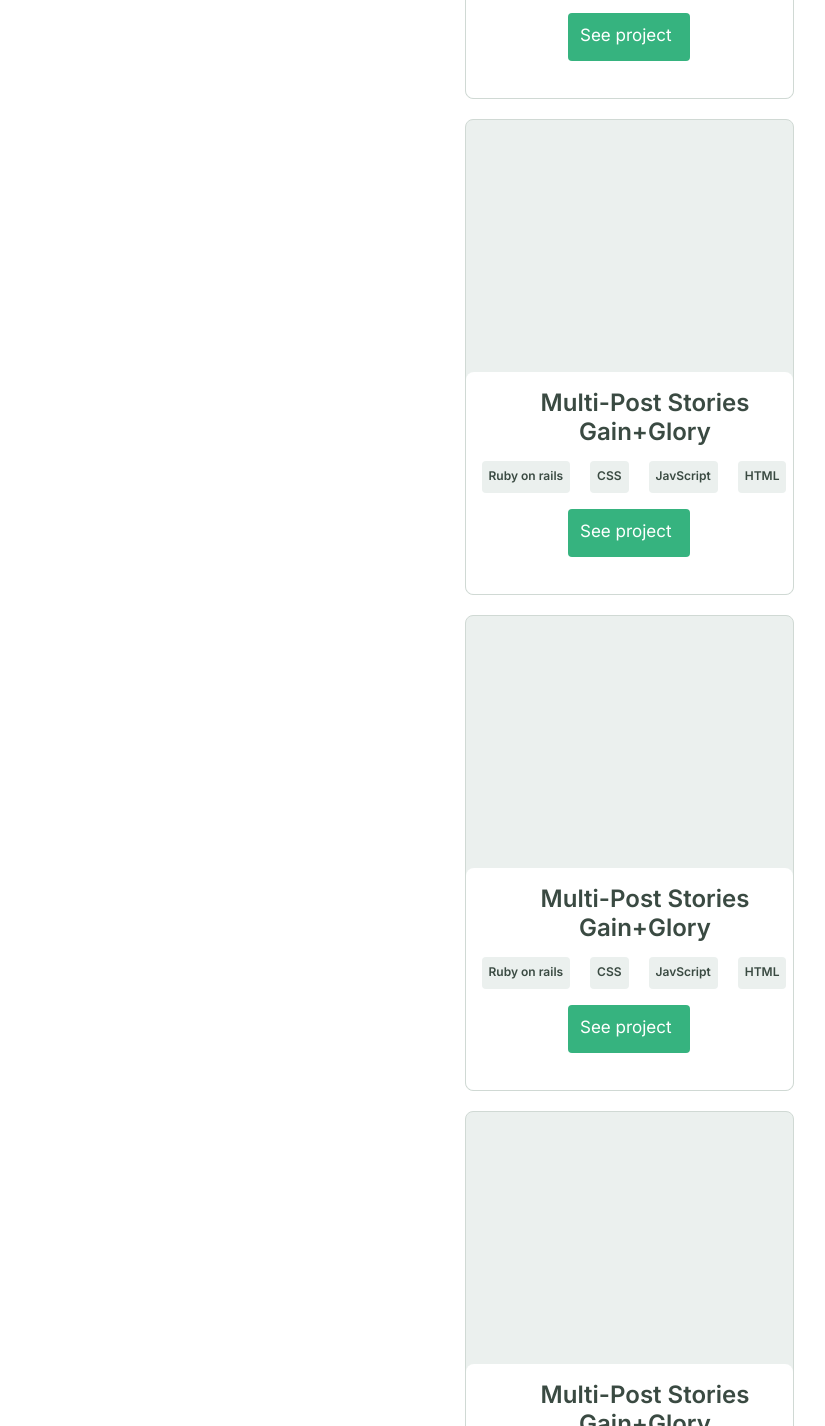
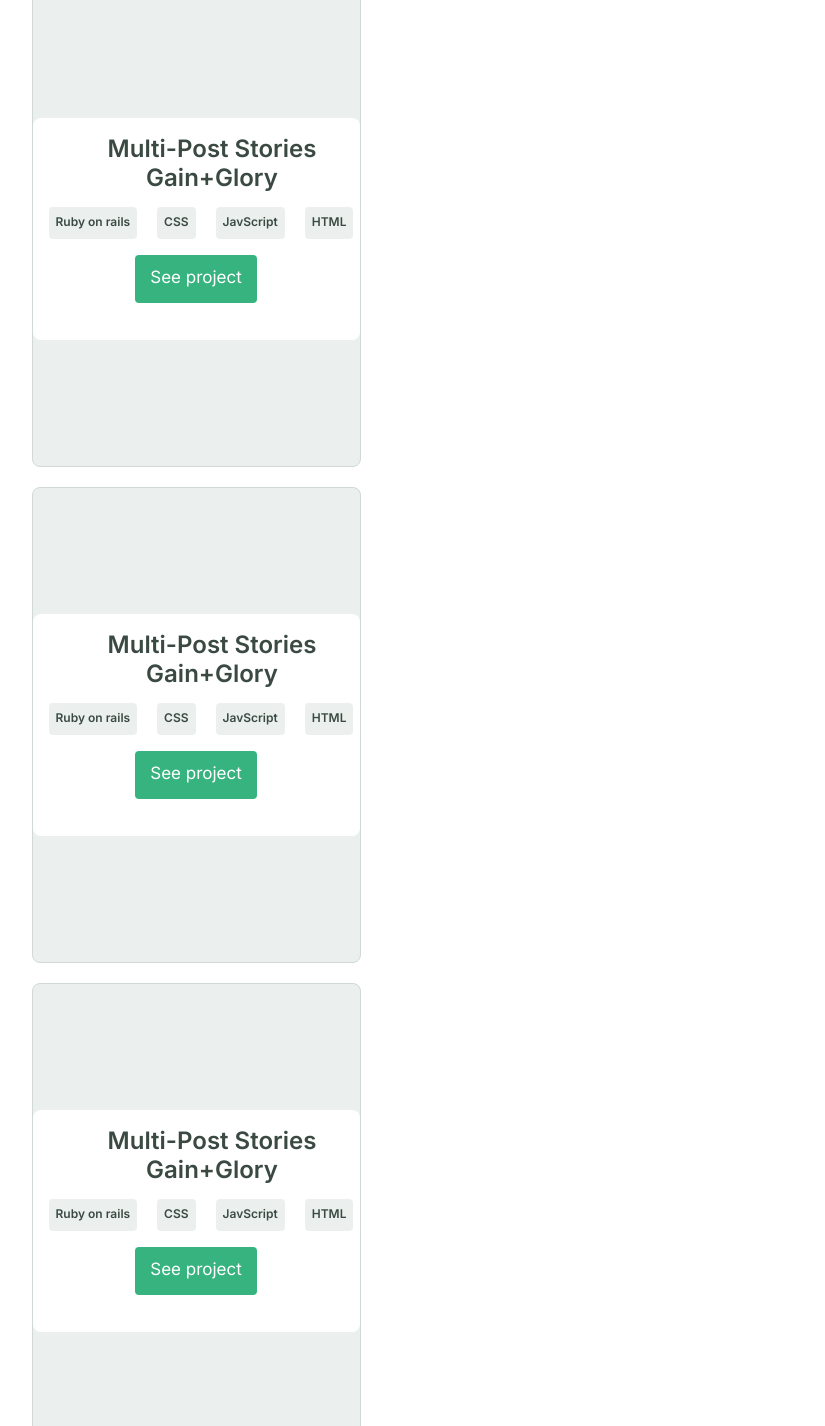
Before and after one commit to CindyDorantes/My-personal-portfolio-site, a plain HTML site: page Index.html in a window 1280 px wide. Shown: the part 1374-2800 px from the top of the page, without its empty margins (11-836 px from the left). Drawn offline with Linux system fonts and the light colour scheme.

Commit message:
Organize element .works with grid instead of flexbox

```diff
--- a/Index.html
+++ b/Index.html
@@ -40,12 +40,12 @@
         </ul>
     </section>
         <p><img src="./Images/arrow_button.png" alt="arrow button" class="arrow_button"></p>
-
+    <!--here begins the 'Works' section-->
     <section class="works">
-        <h2>My recent Works <br> <img src="./Images/Indicator.png" alt="green line divisor"></h2>
+        <h2 class="works-heading">My recent Works <br> <img src="./Images/Indicator.png" alt="green line divisor"></h2>
         <br>
         <!--First work-item-->
-        <div class="work-item">
+        <div class="work-item01">
             <div class="work-image"></div>
             <div class="work-content">
                 <div class="work-title">Multi-Post Stories Gain+Glory</div>
@@ -59,7 +59,7 @@
             </div>
         </div>
         <!--Second work item-->
-        <div class="work-item">
+        <div class="work-item02">
             <div class="work-image"></div>
             <div class="work-content">
                 <div class="work-title">Multi-Post Stories Gain+Glory</div>
@@ -73,7 +73,7 @@
             </div>
         </div>
         <!--3rd work item-->
-        <div class="work-item">
+        <div class="work-item03">
             <div class="work-image"></div>
             <div class="work-content">
                 <div class="work-title">Multi-Post Stories Gain+Glory</div>
@@ -87,7 +87,7 @@
             </div>
         </div>
         <!--4th work item-->
-        <div class="work-item">
+        <div class="work-item04">
             <div class="work-image"></div>
             <div class="work-content">
                 <div class="work-title">Multi-Post Stories Gain+Glory</div>
@@ -101,7 +101,7 @@
             </div>
         </div>
         <!--5th work item-->
-        <div class="work-item">
+        <div class="work-item05">
             <div class="work-image"></div>
             <div class="work-content">
                 <div class="work-title">Multi-Post Stories Gain+Glory</div>
--- a/style.css
+++ b/style.css
@@ -10,6 +10,7 @@ body {
   font-style: normal;
   font-weight: 600;
   font-size: 28px;
+  text-align: center;
 }
 
 header {
@@ -43,7 +44,8 @@ h2 {
   text-align: center;
   color: #172b4d;
   margin: 26px;
-  width: 327px;
+
+  /* width: 327px; */
 }
 
 p {
@@ -87,13 +89,18 @@ ul {
 }
 
 .works {
-  display: flex;
+  /* display: flex;
   flex-direction: column;
   justify-content: center;
-  align-items: center;
+  align-items: center; */
+  text-align: center;
+  display: grid;
+  grid-template-rows: repeat(6, auto);
+  align-content: center;
+  row-gap: 20px;
 }
 
-.work-item {
+/* .work-item {
   width: 327px;
   height: 474px;
   border-radius: 8px;
@@ -103,6 +110,80 @@ ul {
   margin-bottom: 10px;
   display: grid;
   grid-template-rows: 252px 222px;
+} */
+
+.works-heading {
+  grid-row: 1 / 2;
+}
+
+.work-item01 {
+  width: 327px;
+  height: 474px;
+  border-radius: 8px;
+  background-color: #ebf0ee;
+  border: 1px solid #d0d9d4;
+  margin-left: 34.5px;
+  margin-right: 34.5px;
+  grid-row: 2 / 3;
+  display: flex;
+  justify-content: center;
+  align-items: center;
+}
+
+.work-item02 {
+  width: 327px;
+  height: 474px;
+  border-radius: 8px;
+  background-color: #ebf0ee;
+  border: 1px solid #d0d9d4;
+  margin-left: 34.5px;
+  margin-right: 34.5px;
+  grid-row: 3 / 4;
+  display: flex;
+  justify-content: center;
+  align-items: center;
+}
+
+.work-item03 {
+  width: 327px;
+  height: 474px;
+  border-radius: 8px;
+  background-color: #ebf0ee;
+  border: 1px solid #d0d9d4;
+  margin-left: 34.5px;
+  margin-right: 34.5px;
+  grid-row: 4 / 5;
+  display: flex;
+  justify-content: center;
+  align-items: center;
+}
+
+.work-item04 {
+  width: 327px;
+  height: 474px;
+  border-radius: 8px;
+  background-color: #ebf0ee;
+  border: 1px solid #d0d9d4;
+  margin-left: 34.5px;
+  margin-right: 34.5px;
+  grid-row: 5 / 6;
+  display: flex;
+  justify-content: center;
+  align-items: center;
+}
+
+.work-item05 {
+  width: 327px;
+  height: 474px;
+  border-radius: 8px;
+  background-color: #ebf0ee;
+  border: 1px solid #d0d9d4;
+  margin-left: 34.5px;
+  margin-right: 34.5px;
+  grid-row: 6 / 7;
+  display: flex;
+  justify-content: center;
+  align-items: center;
 }
 
 .work-content {
@@ -164,7 +245,7 @@ ul {
   align-items: center;
 }
 
-/* I was trying to add the background image */
+/* To add the background images */
 .bg-1 {
   height: 127px;
   width: 396px;
```
